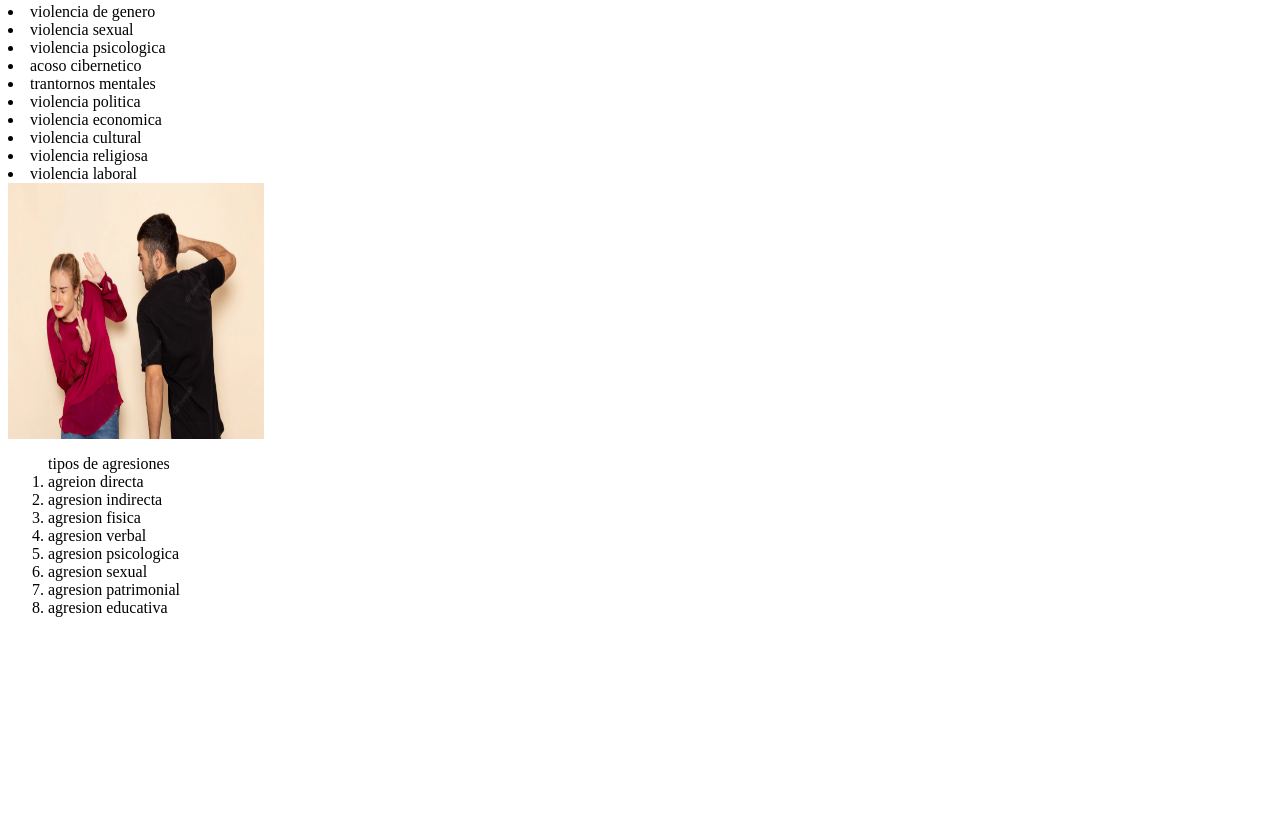
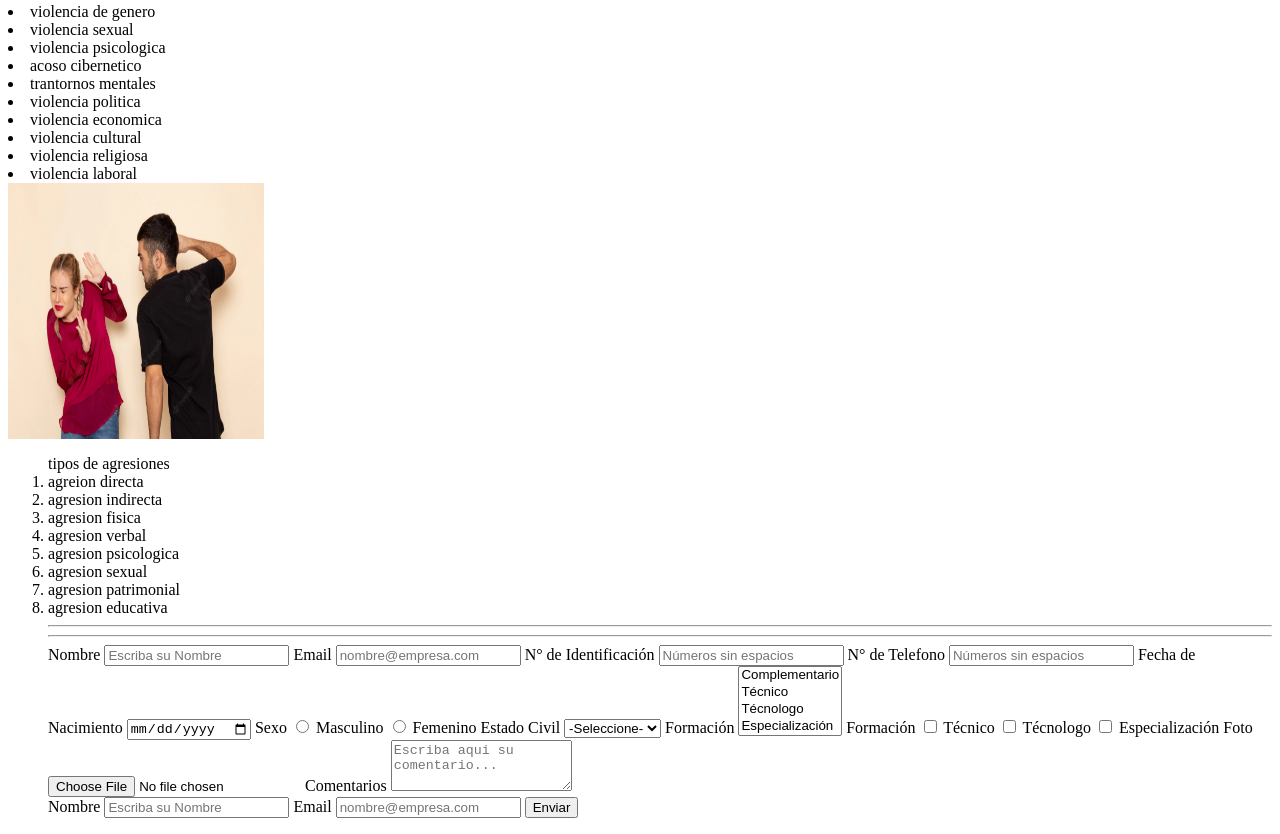
Before and after one commit to anamaria19971/ejerciciohtml, a plain HTML site: page pagina2.html in a window 1280 px wide. Shown: the part 794-1628 px from the top of the page. Before the commit the page ends 1427 px from the top, so only its background shows below. Drawn offline with Linux system fonts and the light colour scheme.

Commit message:
actualizacion

```diff
--- a/pagina2.html
+++ b/pagina2.html
@@ -37,6 +37,54 @@
     <li>agresion psicologica</li>
     <li>agresion sexual</li>
     <li>agresion patrimonial</li>
-    <li>agresion educativa</li>
+    <li>agresion educativa</li><hr>
+    <hr>
+    <label>Nombre</label>
+<input type="text" placeholder="Escriba su Nombre">
+<label>Email</label>
+<input type="email" placeholder="nombre@empresa.com">
+<label>N° de Identificación</label>
+<input type="number" placeholder="Números sin espacios">
+<label>N° de Telefono</label>
+<input type="tel" placeholder="Números sin espacios">
+<label>Fecha de Nacimiento</label>
+<input type="date" placeholder="dd/mm/aaaa">
+<label>Sexo</label>
+<input type="radio" value="M"> <span>Masculino </span>
+<input type="radio" value="F"> <span>Femenino </span>
+<label>Estado Civil</label>
+<select name="estado_civil" id="">
+   <option value="0">-Seleccione- </option>
+   <option value="1">Casado </option>
+   <option value="2">Soltero </option>
+   <option value="3">Unión Libre </option>
+   <option value="4">Separado</option>
+   <option value="5">Viudo</option>
+</select>
+<label>Formación</label>
+<select name="formación" id="" multiple>
+    <option value="1">Complementario </option>
+    <option value="2">Técnico </option>
+    <option value="3">Técnologo </option>
+    <option value="4">Especialización</option>
+</select>
+<label>Formación</label>
+<input type="checkbox" value="Técnico"> <span>Técnico </span>
+<input type="checkbox" value="Técnologo"> <span>Técnologo </span>
+<input type="checkbox" value="Especialización"> <span>Especialización </span>
+<label>Foto</label>
+<input type="file" >
+<label>Comentarios</label>
+<textarea rows="3" placeholder="Escriba aqui su comentario..."></textarea>
+<form action="">
+    <label>Nombre</label>
+    <input type="text" placeholder="Escriba su Nombre">
+    <label>Email</label>
+    <input type="email" placeholder="nombre@empresa.com">
+    <input type="submit" value="Enviar">
+</form>
+
+
+
     </ol>
 </body>
```
